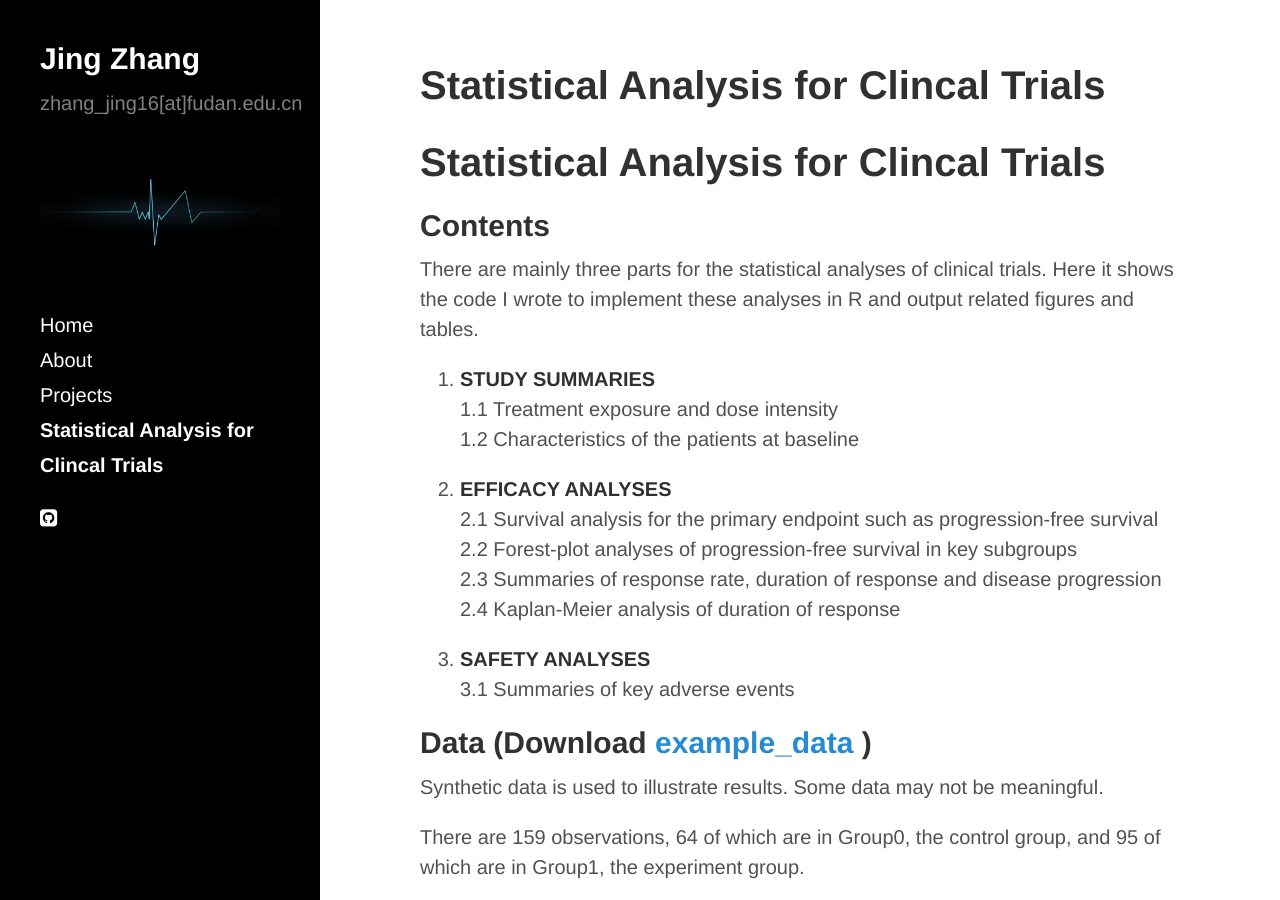
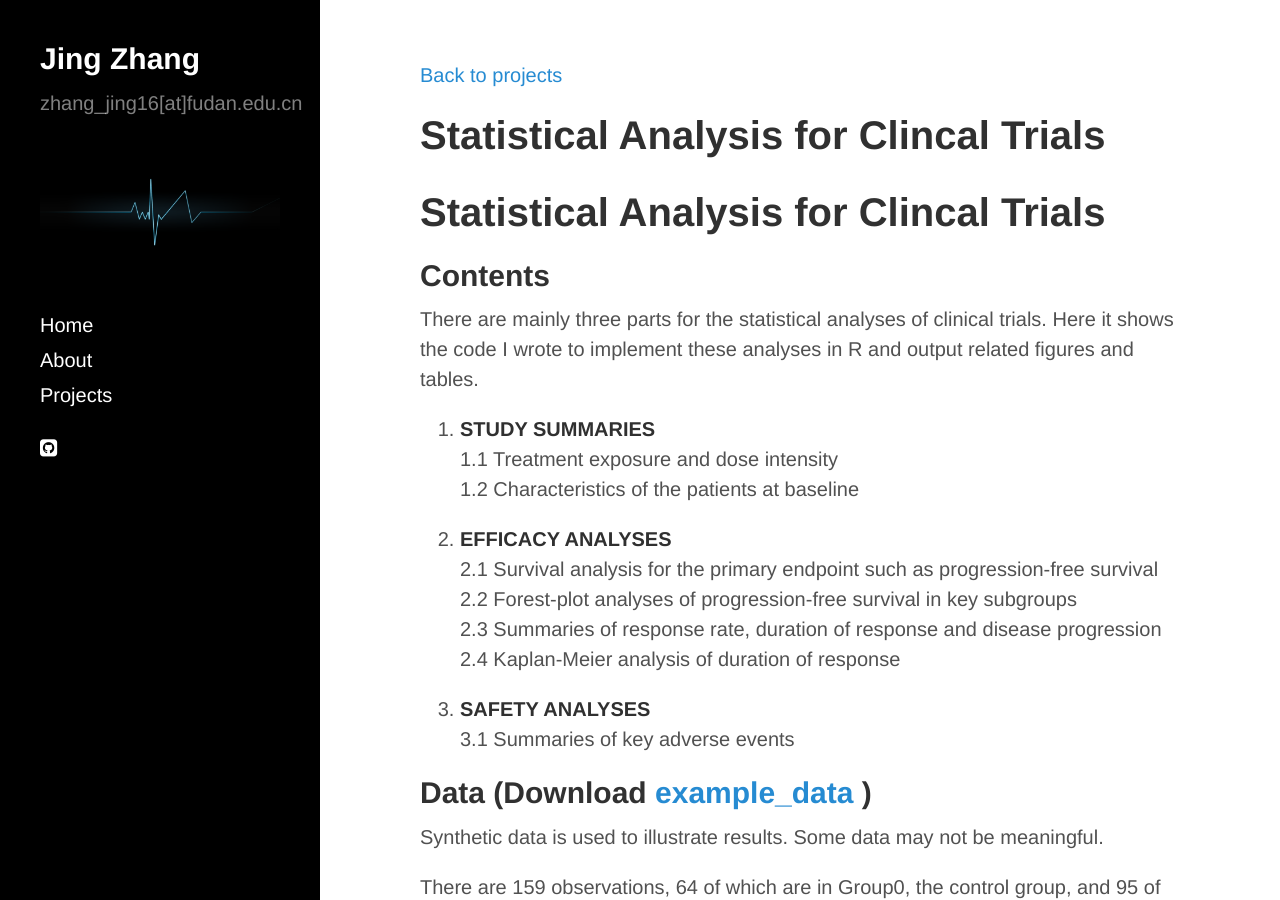
Before and after one commit to jingzhang1/jingzhang1.github.io, a Jekyll site: the page built from assets/clinical_trial.md, in a window 1280 px wide and 900 px high. Built offline with Jekyll 4.4.1, drawn with Linux system fonts in a browser that asks for light colours; nearby versions of some CDN libraries; our own code applies the rules of GitHub Pages for plain Markdown files; part of the change alters nothing that is shown.

Commit message:
Update clinical_trial.md

```diff
--- a/assets/clinical_trial.md
+++ b/assets/clinical_trial.md
@@ -1,3 +1,8 @@
+---
+layout: project
+title: "Statistical Analysis for Clincal Trials"
+---
+
 Statistical Analysis for Clincal Trials
 ================
 
```
